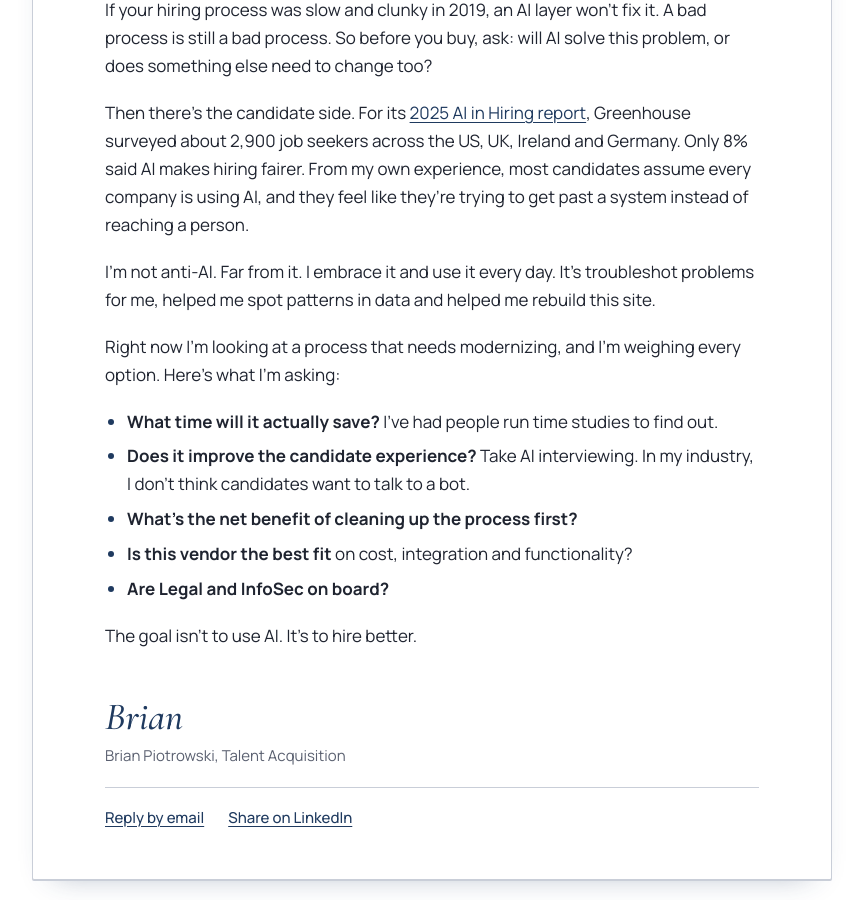
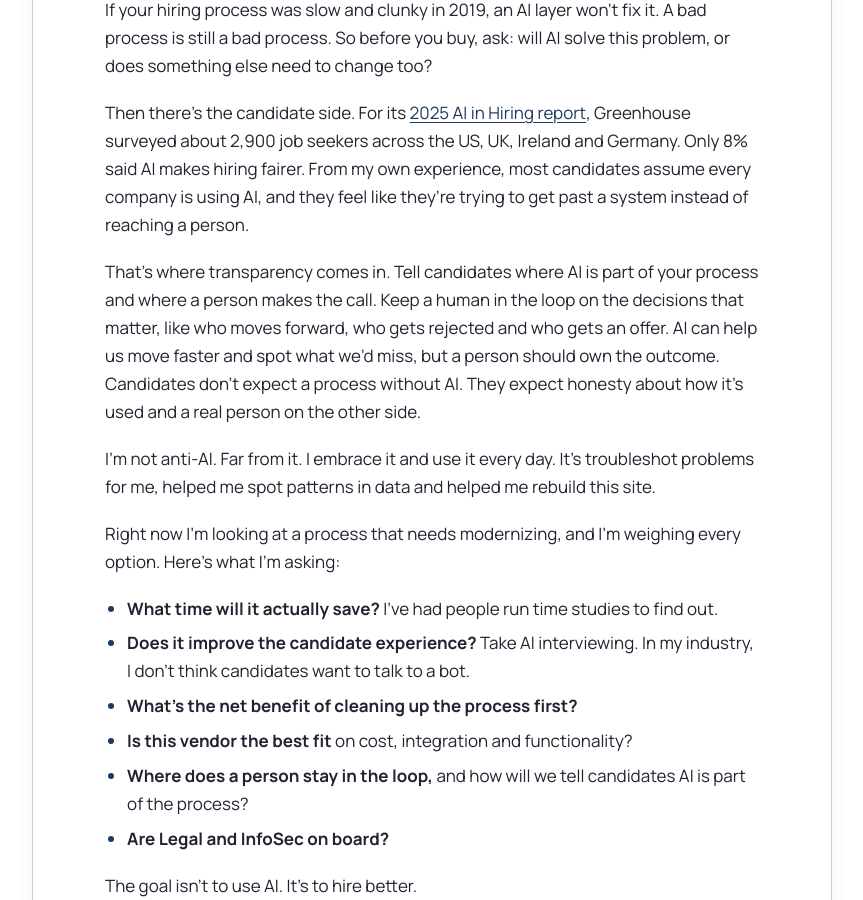
Before and after one commit to piotrowskibrian-cmd/BP_Professional_Blog, a Jekyll site: the page built from _posts/2026-11-17-everyone-wants-us-using-ai-is-it-actually-helping.md, in a window 1280 px wide and 900 px high, scrolled down 1422 px. Shown: the whole window, without its empty margins (208-1071 px from the left). Built offline with Jekyll 4.4.1, drawn with Linux system fonts in a browser that asks for light colours.

Commit message:
Nov 17 post: add transparency and human-in-the-loop section
Co-Authored-By: Claude Opus 5.5 <noreply@anthropic.com>
Claude-Session: https://claude.ai/code/session_01CjYh9Qpc1hu3ardnuQJ2pM

```diff
--- a/_posts/2026-11-17-everyone-wants-us-using-ai-is-it-actually-helping.md
+++ b/_posts/2026-11-17-everyone-wants-us-using-ai-is-it-actually-helping.md
@@ -24,6 +24,8 @@ If your hiring process was slow and clunky in 2019, an AI layer won’t fix it.
 
 Then there’s the candidate side. For its [2025 AI in Hiring report](https://www.greenhouse.com/newsroom/an-ai-trust-crisis-70-of-hiring-managers-trust-ai-to-make-faster-and-better-hiring-decisions-only-8-of-job-seekers-call-it-fair), Greenhouse surveyed about 2,900 job seekers across the US, UK, Ireland and Germany. Only 8% said AI makes hiring fairer. From my own experience, most candidates assume every company is using AI, and they feel like they’re trying to get past a system instead of reaching a person.
 
+That’s where transparency comes in. Tell candidates where AI is part of your process and where a person makes the call. Keep a human in the loop on the decisions that matter, like who moves forward, who gets rejected and who gets an offer. AI can help us move faster and spot what we’d miss, but a person should own the outcome. Candidates don’t expect a process without AI. They expect honesty about how it’s used and a real person on the other side.
+
 I’m not anti-AI. Far from it. I embrace it and use it every day. It’s troubleshot problems for me, helped me spot patterns in data and helped me rebuild this site.
 
 Right now I’m looking at a process that needs modernizing, and I’m weighing every option. Here’s what I’m asking:
@@ -32,6 +34,7 @@ Right now I’m looking at a process that needs modernizing, and I’m weighing
 - **Does it improve the candidate experience?** Take AI interviewing. In my industry, I don’t think candidates want to talk to a bot.
 - **What’s the net benefit of cleaning up the process first?**
 - **Is this vendor the best fit** on cost, integration and functionality?
+- **Where does a person stay in the loop,** and how will we tell candidates AI is part of the process?
 - **Are Legal and InfoSec on board?**
 
 The goal isn’t to use AI. It’s to hire better.
```
